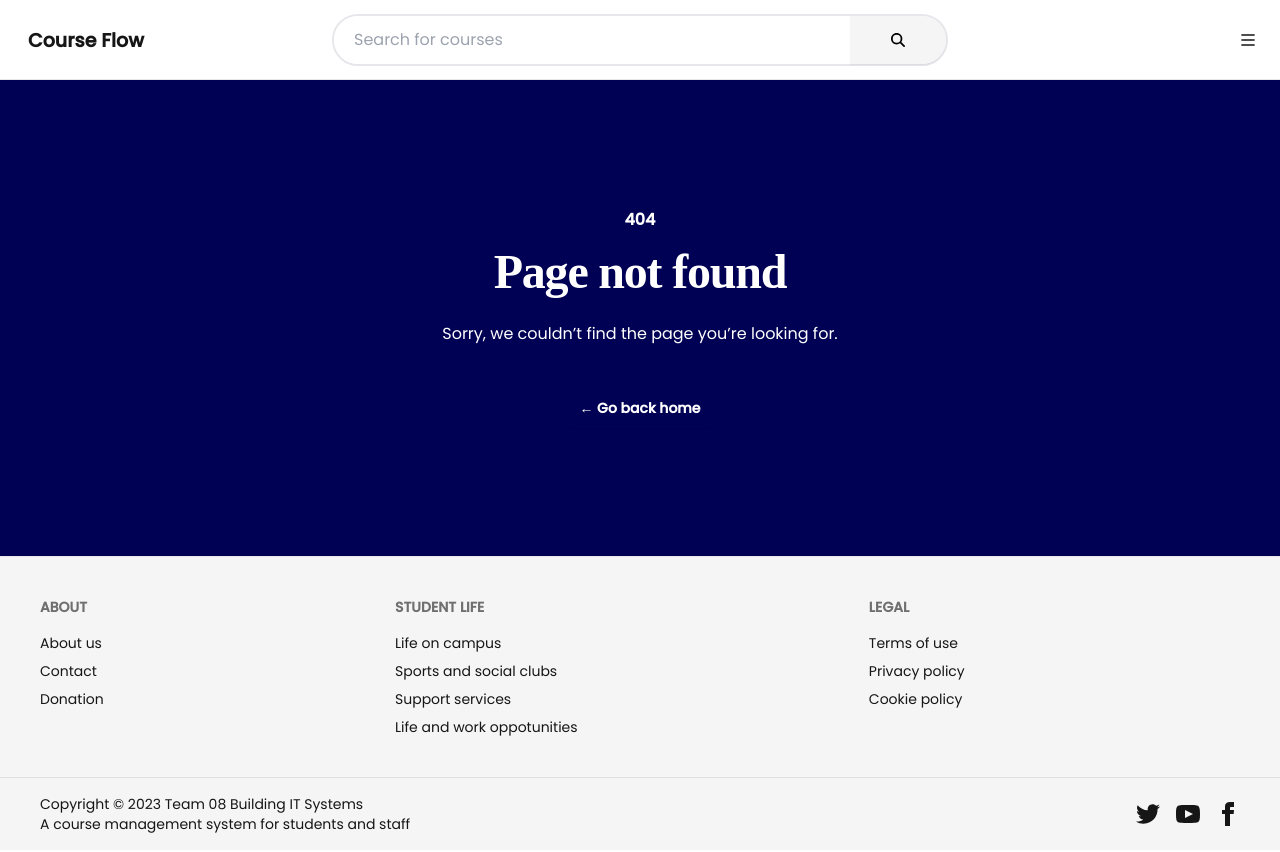
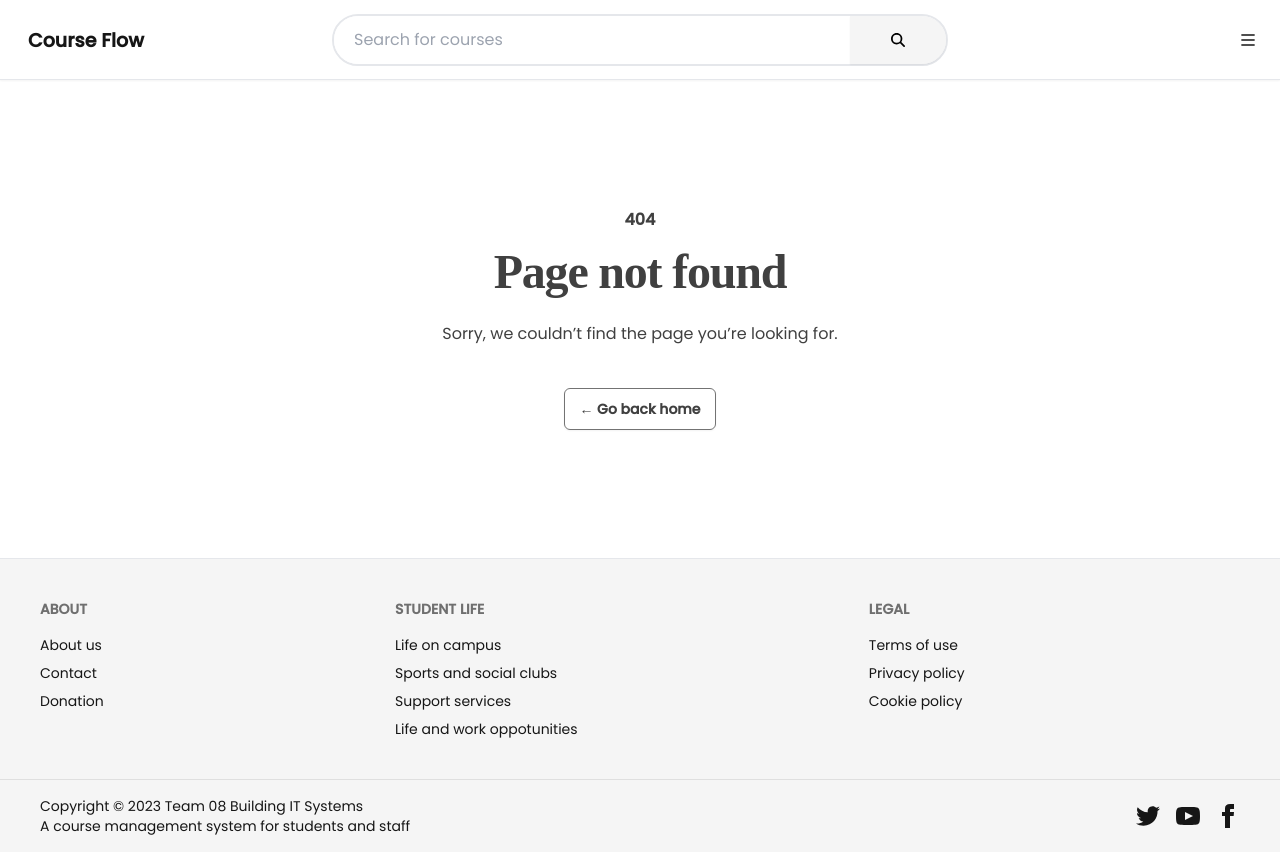
Before and after one commit to ThaiHoangDang/course-flow, a React (Create React App) app: page /program/1 in a window 1280 px wide. Built offline with nearby package versions, Linux system fonts and the light colour scheme; a web font is replaced by a local one.

Commit message:
fix not found page

```diff
--- a/src/pages/common/NotFound.jsx
+++ b/src/pages/common/NotFound.jsx
@@ -1,3 +1,5 @@
+import { Link } from "react-router-dom";
+
 import Header from "../../components/Header";
 import Footer from "../../components/Footer";
 
@@ -5,22 +7,18 @@ export default function NotFound() {
 	return (
 		<div>
 			<Header />
-				<main className="grid min-h-full place-items-center bg-secondary py-24 sm:py-32 px-8 lg:px-32">
-			<div className="text-center">
-          <p className="text-base font-semibold text-white">404</p>
-          <h1 className="mt-4 text-3xl font-bold tracking-tight sm:text-5xl text-white">Page not found</h1>
-          <p className="mt-6 text-base leading-7 text-white">Sorry, we couldn’t find the page you’re looking for.</p>
+			<main className="grid min-h-full place-items-center text-neutral-700 py-24 sm:py-32 px-8 lg:px-32">
+			  <div className="text-center">
+          <p className="text-base font-semibold">404</p>
+            <h1 className="mt-4 text-3xl font-bold tracking-tight sm:text-5xl">Page not found</h1>
+          <p className="mt-6 text-base leading-7">Sorry, we couldn’t find the page you’re looking for.</p>
           <div className="mt-10 flex items-center justify-center gap-x-6">
-            <a
-              href="#"
-              className="rounded-md px-3.5 py-2.5 text-sm font-semibold text-white shadow-sm bg-secondary focus-visible:outline focus-visible:outline-2 focus-visible:outline-offset-2 focus-visible:outline-secondary"
-            >
-			<span aria-hidden="true">&larr;</span> Go back home
-            </a>
+            <Link to="/" className="rounded-md px-3.5 py-2.5 text-sm font-semibold shadow-sm border border-neutral-500 hover:bg-neutral-100 focus:bg-neutral-200">
+			        <span aria-hidden="true">&larr;</span> Go back home
+            </Link>
           </div>
         </div>
-		</main>
-
+		  </main>
 			<Footer />
 		</div>
 	);
```
